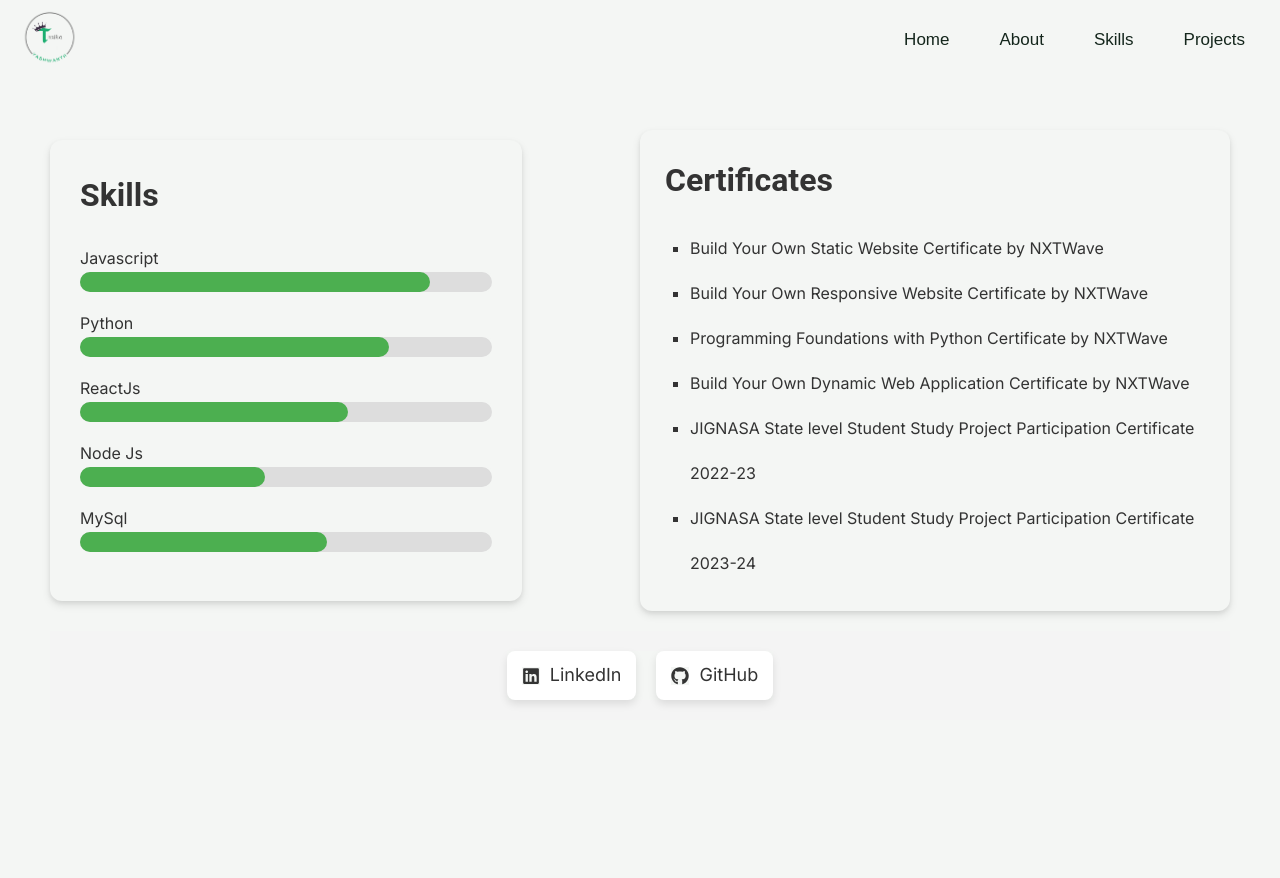
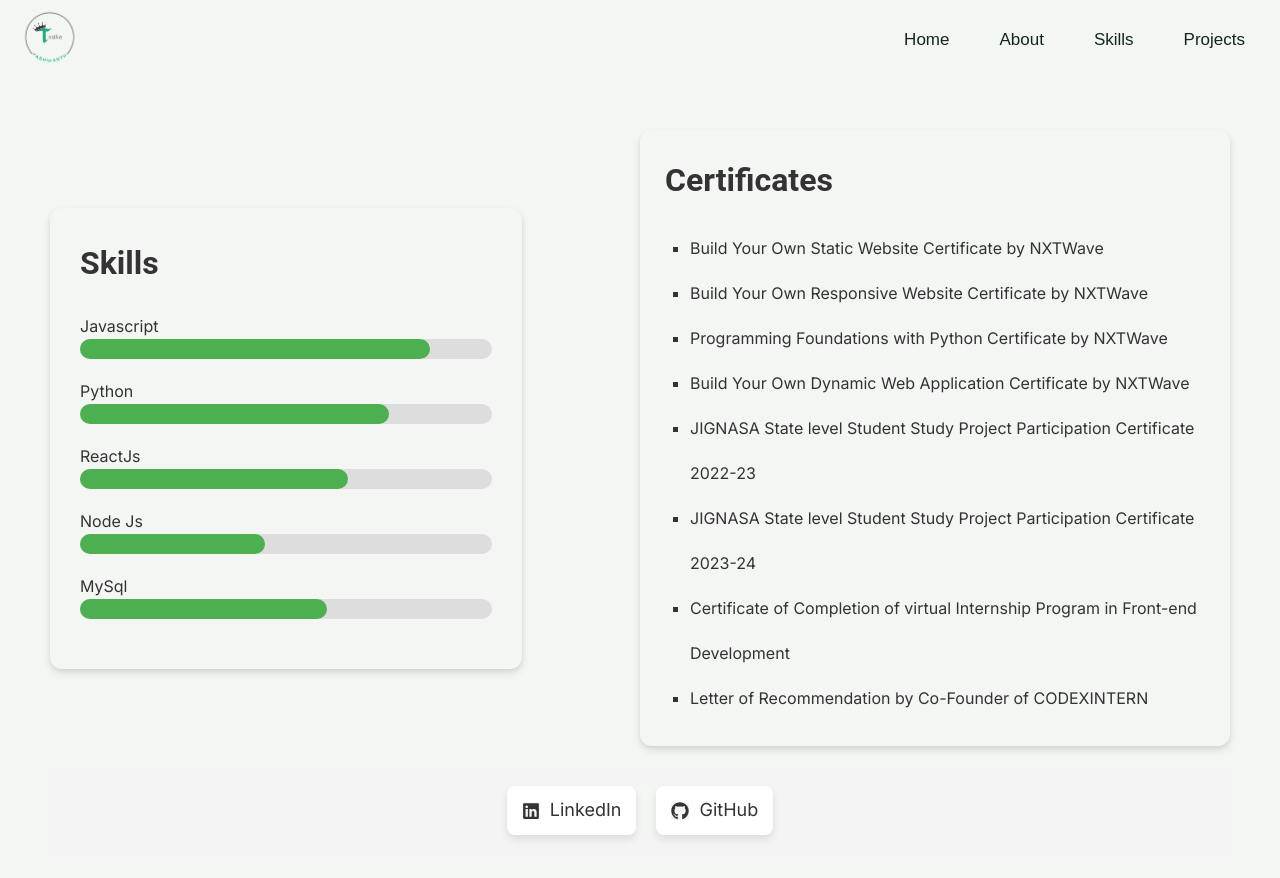
Before and after one commit to Yashwanth2424/My-Portfolio, a React (Vite) app: page /skills in a window 1280 px wide. Shown: the top 878 px of the page. Built offline with nearby package versions, Linux system fonts and the light colour scheme.

Commit message:
add certificates in skillsection

```diff
--- a/src/Components/Skills/skill.jsx
+++ b/src/Components/Skills/skill.jsx
@@ -35,6 +35,8 @@ const Skills = () => {
             <li>Build Your Own Dynamic Web Application Certificate by NXTWave</li>
             <li>JIGNASA State level Student Study Project Participation Certificate 2022-23</li>
             <li>JIGNASA State level Student Study Project Participation Certificate 2023-24</li>
+            <li>Certificate of Completion of virtual Internship Program in Front-end Development</li>
+            <li>Letter of Recommendation by Co-Founder of CODEXINTERN</li>
           </ul>
         </div>
         <div className="social-section">
```
